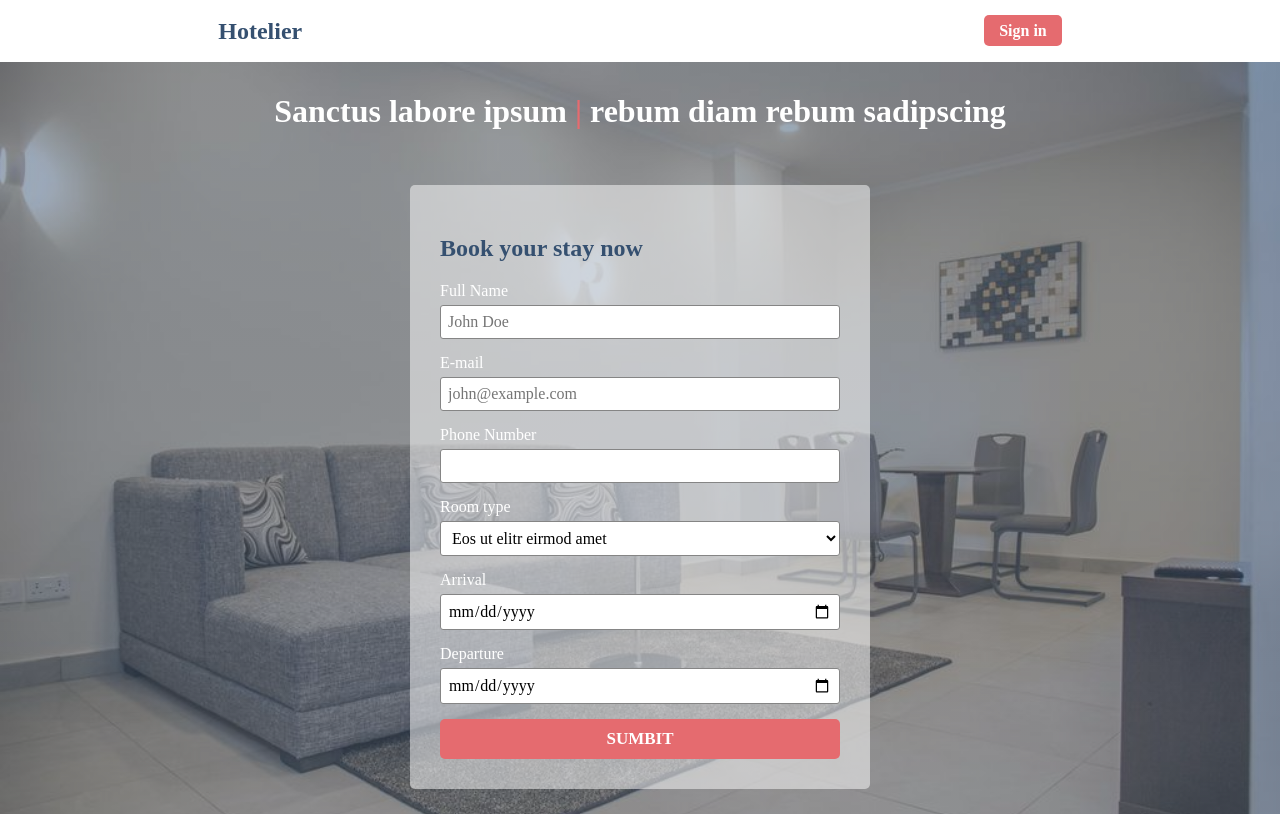
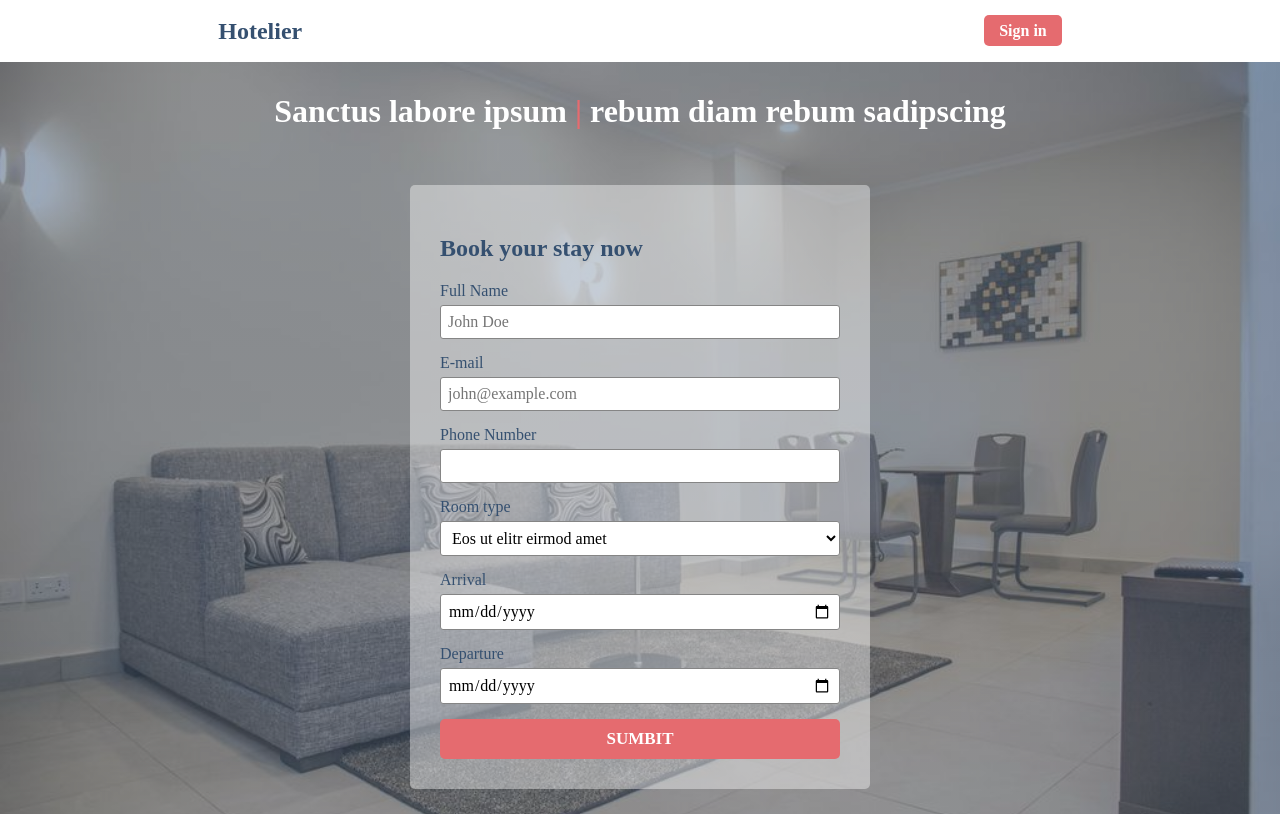
Before and after one commit to ankuobed/hotelier, a React (Create React App) app: page / in a window 1280 px wide. Built offline with nearby package versions, Linux system fonts and the light colour scheme; a web font is replaced by a local one.

Commit message:
clean up

```diff
--- a/src/components/SignUp/SignUp.css
+++ b/src/components/SignUp/SignUp.css
@@ -3,7 +3,7 @@
     display: flex;
     flex-direction: column;
     width: 80%;
-    background-color: rgb(255, 255, 255, 0.5);
+    background-color: rgb(255, 255, 255, 0.4);
     border-radius: 5px;
     padding: 30px;
 }
@@ -20,7 +20,7 @@
 }
 
 .signUp label {
-    color: white;
+    color: #355070;
     text-align: left;
     margin-bottom: 5px;
 }
```
